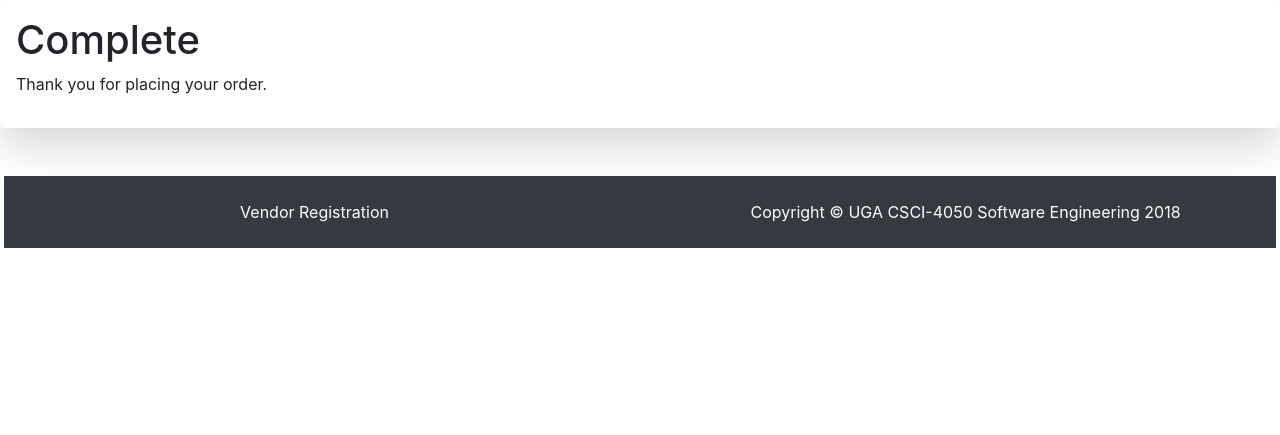
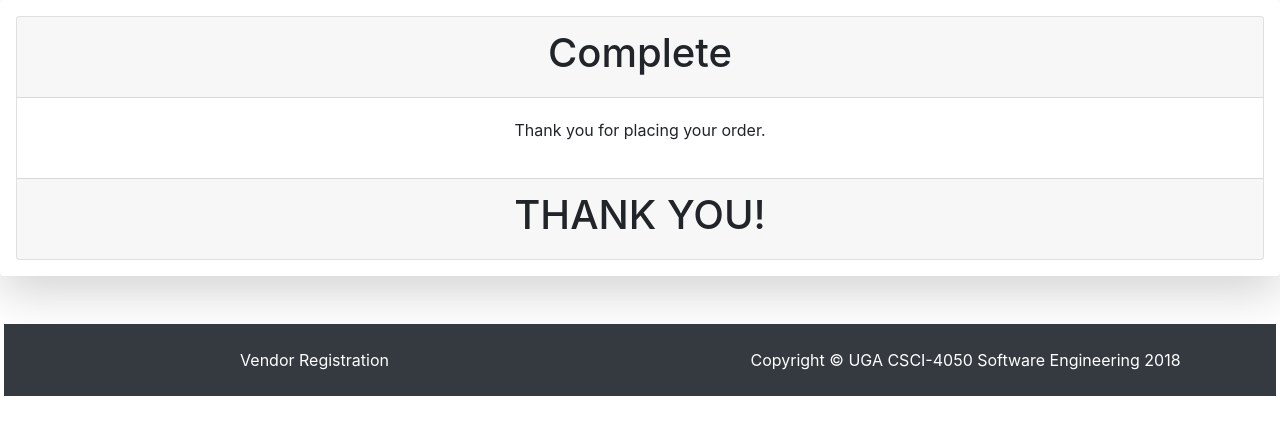
Before and after one commit to BashfulBandit/booerds, a Django app: template order/templates/order/complete.html in a window 1280 px wide. Shown: the part 56-491 px from the top of the page. Run offline with Django 3.2, Linux system fonts and the light colour scheme; the template is opened without the code that fills it, so the values that code supplies are empty; some libraries are stand-ins or nearby versions.

Commit message:
Finding a few issues and fixing them. Trying to implement Reports.

```diff
--- a/book/templates/book/add_book.html
+++ b/book/templates/book/add_book.html
@@ -5,7 +5,7 @@
 
 {% block content %}
 <div class="row justify-content-center">
-	<div class="col-lg-4">
+	<div class="col-lg-6">
 		<form method="post" enctype="multipart/form-data">
 		{% csrf_token %}
 		<h3 class="text-center">Add Book</h3>
--- a/order/templates/order/complete.html
+++ b/order/templates/order/complete.html
@@ -1,10 +1,21 @@
 {% extends 'bookstore/base.html' %}
 {% load static %}
-{% block title %}boo(kn)erds - Order{% endblock %}
+{% block title %}boo(kn)erds - Thank you!{% endblock %}
 
 {% block content %}
-
-<h1>Complete</h1>
-<p>Thank you for placing your order.</p>
-
+<div class="row">
+  <div class="col">
+    <div class="card text-center">
+      <div class="card-header">
+        <h1>Complete</h1>
+      </div>
+      <div class="card-body">
+        <p>Thank you for placing your order.</p>
+      </div>
+      <div class="card-footer">
+        <h1>THANK YOU!</h1>
+      </div>
+    </div>
+  </div>
+</div>
 {% endblock %}
--- a/order/views.py
+++ b/order/views.py
@@ -1,6 +1,7 @@
 from django.shortcuts import (
     render,
     get_object_or_404,
+    redirect,
 )
 
 from .models import (
--- a/users/templates/users/customer_register.html
+++ b/users/templates/users/customer_register.html
@@ -5,7 +5,7 @@
 
 {% block content %}
 <div class="row justify-content-center">
-	<div class="col-lg-4">
+	<div class="col-lg">
 		<form method="post" enctype="multipart/form-data">
 			{% csrf_token %}
 			<h3 class="text-center">Customer Registration</h3>
--- a/users/templates/users/vendor_register.html
+++ b/users/templates/users/vendor_register.html
@@ -5,7 +5,7 @@
 
 {% block content %}
 <div class="row justify-content-center">
-  <div class="col-lg-4">
+  <div class="col-lg">
     <form method="post" enctype="multipart/form-data">
       {% csrf_token %}
       <h3 class="text-center">Vendor Registration</h3>
--- a/users/urls.py
+++ b/users/urls.py
@@ -1,7 +1,6 @@
 from django.urls import (
     re_path,
 )
-from django.contrib.auth import views as auth_views
 
 from . import views
 
```
